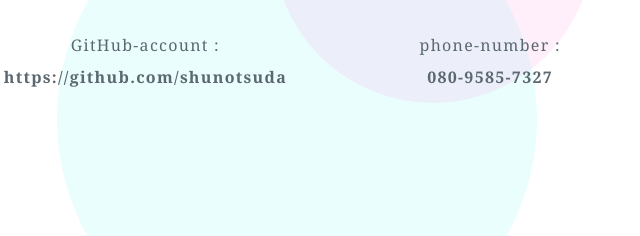
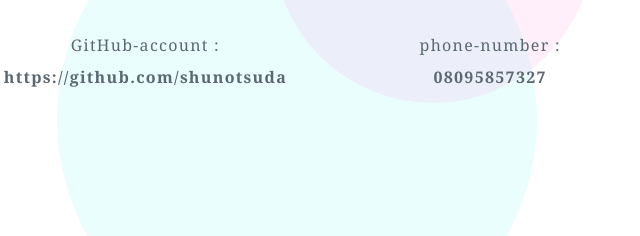
Before and after one commit to shunotsuda/portfolio, a plain HTML site: page contact.html in a window 1280 px wide. Shown: the part 441-677 px from the top of the page, 527-1167 px from the left. Drawn offline with nearby package versions, Linux system fonts and the light colour scheme.

Commit message:
電話番号

```diff
--- a/contact.html
+++ b/contact.html
@@ -90,7 +90,7 @@
                         </div>
                         <div class="contact__item">
                             <p>phone-number :</p>
-                            <a href="tel:"><p><b>080-9585-7327</b></p></a>
+                            <a href="tel:"><p><b>08095857327</b></p></a>
                         </div>
                     </div>
                 </div>
```
